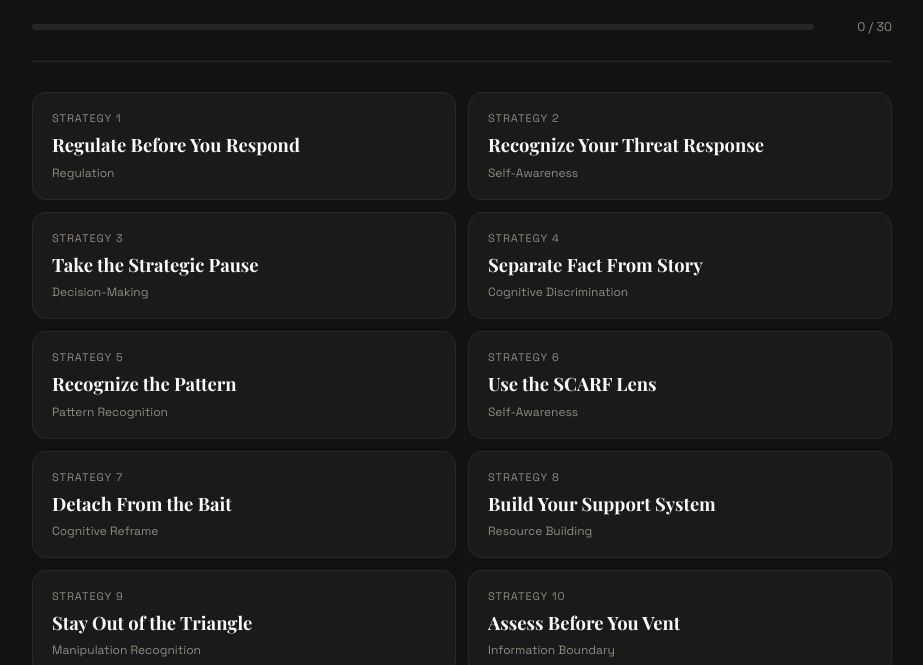
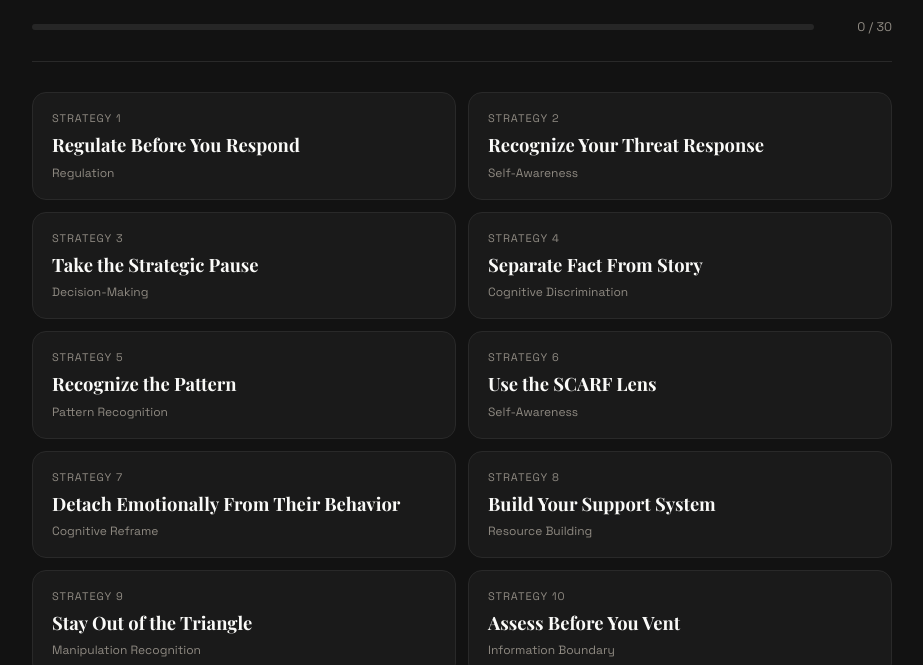
Before and after one commit to fearlessworkplace-stack/toxicworkplacechallengedashboard, a plain HTML site: page index.html in a window 1280 px wide. Shown: the part 170-835 px from the top of the page, without its empty margins (178-1101 px from the left). Drawn offline with nearby package versions, Linux system fonts and the light colour scheme; a web font is replaced by a local one.

Commit message:
Add files via upload

```diff
--- a/index.html
+++ b/index.html
@@ -179,14 +179,22 @@
   const TOOL_LINKS = {
     1: { name: 'Coping Skills Library', url: 'https://fearlessworkplace-stack.github.io/coping/' },
     2: { name: 'Threat Response Mirror Tool', url: 'https://fearlessworkplace-stack.github.io/threatresponse/' },
-    4: { name: 'Breaking the Loop prompts', url: '' },
     5: { name: 'Defense Matrix / Navigator', url: 'https://fearless-workp.replit.app/', label: 'Go Deeper', cta: 'Open the App' },
-    6: { name: 'SCARF reflection', url: 'https://fearlessworkplace-stack.github.io/scarf/' },
+    6: { name: 'SCARF Reflection', url: 'https://fearlessworkplace-stack.github.io/scarf/' },
     8: { name: 'Community + Support Map', url: '' },
-    11: { name: 'Boundary exercise', url: '' },
+    11: { name: 'Boundary Exercise', url: '' },
     12: { name: 'Pushing Back Professionally', url: 'https://fearlessworkplace-stack.github.io/pushback/' },
     13: { name: 'Hold the Line', url: 'https://fearlessworkplace-stack.github.io/holdtheline/' },
-    14: { name: 'Hold the Line', url: 'https://fearlessworkplace-stack.github.io/holdtheline/' }
+    14: { name: 'Hold the Line', url: 'https://fearlessworkplace-stack.github.io/holdtheline/' },
+    16: { name: 'Documentation Toolkit', url: '' },
+    17: { name: 'Documentation Toolkit', url: '' },
+    18: { name: 'Documentation Toolkit', url: '' },
+    20: { name: 'Conflict Style Compass', url: '' },
+    21: { name: 'Conflict Style Compass', url: '' },
+    22: { name: 'Conflict Style Compass', url: '' },
+    24: { name: 'Build the Case', url: '' },
+    29: { name: 'Documentation Toolkit', url: '' },
+    30: { name: 'Strategy Dashboard', url: '' }
   };
 
   function phaseFor(n){
@@ -201,7 +209,7 @@
     { n:4, title:'Separate Fact From Story', category:'Cognitive Discrimination', phrase:'Do I think so, or do I know so?', why:'Facts, assumptions, motives, and predictions blur together fast, and once they do it becomes hard to respond to what actually happened instead of what you have concluded it means. Sorting them keeps your strategy built on solid ground.', how:'Write down what could be verified by a witness, then separate interpretation, prediction, motive, and assumption from the observable facts.' },
     { n:5, title:'Recognize the Pattern', category:'Pattern Recognition', phrase:'Once you can name the pattern, it stops feeling random.', why:'A single incident can be ambiguous, but repetition tells you something. Naming the specific tactic instead of reacting to a vague sense of wrongness gives you a starting point for a real response.', how:'Classify what you are seeing instead of treating every incident as isolated: exclusion, intimidation, moving rules, reputation attacks, information control, blame shifting, reality distortion, or other repeatable tactics.' },
     { n:6, title:'Use the SCARF Lens', category:'Self-Awareness', phrase:'Figure out why this hits as hard as it does.', why:'Not every rough interaction lands the same way. Something specific gets hit, your status, your certainty, your control, your connection, or the fairness of how you were treated. Naming the trigger tells you what you are actually responding to.', how:'Identify whether the threat is to status, certainty, autonomy, relatedness, or fairness. Knowing the trigger helps you separate intensity from strategy.' },
-    { n:7, title:'Detach From the Bait', category:'Cognitive Reframe', phrase:'Their behavior can affect you without becoming the center of your attention.', why:'Personalizing someone else\'s dysfunction increases rumination and gives their opinion of you more weight than it has earned. Studying the broader pattern instead of just your interaction with them makes the behavior easier to see clearly.', how:'Study the broader pattern, stop chasing explanations or approval, and respond to the behavior in front of you instead of getting pulled into the emotional weather around it.' },
+    { n:7, title:'Detach Emotionally From Their Behavior', category:'Cognitive Reframe', phrase:'Their behavior can affect you without defining you.', why:'Personalizing someone else\'s dysfunction increases rumination and gives their opinion of you more weight than it has earned. Studying the broader pattern instead of just your interaction with them makes the behavior easier to see clearly.', how:'Study the broader pattern instead of making every interaction a verdict on you. Separate their behavior from your identity, reduce personalization, and keep your attention on what you can control.' },
     { n:8, title:'Build Your Support System', category:'Resource Building', phrase:'Work cannot be your only reality check.', why:'Carrying a workplace problem without outside perspective makes it feel bigger and harder to evaluate accurately. Different people are useful for different things, and naming which kind you need keeps you from defaulting to venting on repeat.', how:'Choose support outside work for different jobs: listening, reality-checking, problem-solving, perspective, and helping you stay connected to the rest of your life.' },
     { n:9, title:'Stay Out of the Triangle', category:'Manipulation Recognition', phrase:'Do not become somebody else\'s messenger, jury, or ammunition.', why:'Getting pulled into gossip, side-taking, or message-carrying creates exposure and can drag you into a conflict that was never yours. Redirecting people back to each other keeps the exposure where it belongs.', how:'Recognize triangulation, refuse side-taking, do not carry messages, and do not help build a case about someone based on claims you did not witness.' },
     { n:10, title:'Assess Before You Vent', category:'Information Boundary', phrase:'Your words can become material.', why:'Frustration shared with the wrong person can travel further than intended and get used in ways you did not plan for. Checking the audience and the risk before you speak protects you later.', how:'Before you share frustration, assess the audience, the relationship, the risk, and whether you would be comfortable hearing your exact words repeated to someone with power over you.' },
@@ -209,22 +217,22 @@
     { n:12, title:'Push Back Professionally', category:'Communication Strategy', phrase:'Use the lowest level of pushback that still protects you.', why:'Jumping straight to the strongest response spends capital you might need later and can escalate a situation that a smaller move would have handled. Moving up the spectrum only as needed keeps your options open.', how:'Move up the response spectrum only as needed: question, clarify, correct, state the problem, then escalate when the situation or risk requires it.' },
     { n:13, title:'Hold the Line', category:'Boundary', phrase:'Every time you cave, you teach them how much pressure changes your no.', why:'Repeated explanation signals that pushing back reopens the issue. Holding steady without re-justifying is what makes a boundary mean something over time.', how:'Expect testing. Repeat the limit without adding new explanations, watch for tactic changes, and follow through when the behavior continues or escalates.' },
     { n:14, title:'Build Your Tolerance for Discomfort', category:'Distress Tolerance', phrase:'Build your tolerance for discomfort.', why:'The urge to make discomfort stop right away is usually what leads to a worse decision than the discomfort itself. Most distress peaks and drops on its own if you let it run its course instead of acting to end it immediately.', how:'After you hold a boundary or push back, resist the urge to fix the other person\'s reaction, over-explain, chase reassurance, or undo your decision just to make the discomfort stop.' },
-    { n:15, title:'Protect Your Identity Outside Work', category:'Recovery / Life Structure', phrase:'Your job cannot become your entire world.', why:'The more of your identity work occupies, the more power a bad day at work has over how you feel about your life overall. Protecting relationships, interests, and routines outside the job keeps that power in check.', how:'Deliberately protect relationships, interests, routines, learning, and parts of your identity that have nothing to do with the workplace problem.' },
-    { n:16, title:'Triage the Response', category:'Decision-Making', phrase:'Not everything deserves the same level of response.', why:'Responding to everything at the same intensity drains capacity you could spend somewhere it counts. Sorting a situation by impact, pattern, and your actual objective tells you how much response it earns.', how:'Decide whether to ignore, monitor, clarify, correct, address, document, escalate, or exit based on impact, pattern, power, evidence, and your actual objective.' },
-    { n:17, title:'Use Gray Rock Strategically', category:'Exposure Management', phrase:'Stop giving manipulative behavior extra fuel.', why:'Reactive, emotional, or entertaining responses can be exactly what keeps someone engaged in provoking you. Becoming brief and predictable removes the payoff without requiring you to ignore work that still needs attention.', how:'When engagement has low payoff, become brief, neutral, predictable, and uninteresting without becoming passive about work that still needs to be addressed.' },
-    { n:18, title:'End the Conversation', category:'Boundary', phrase:'You are allowed to be done talking.', why:'Staying in a conversation past its useful point can increase conflict without producing anything new. Closing it, redirecting, or leaving protects time and energy that continued explaining will not get back.', how:'Recognize when the conversation has stopped producing anything useful. Close it, redirect to the work, defer it, or leave rather than staying trapped in explanation and defense.' },
-    { n:19, title:'Match the Conflict Style', category:'Conflict Strategy', phrase:'Stop using the same approach on every problem.', why:'Different situations call for different levels of engagement, and defaulting to one style regardless of stakes or power means you are often using the wrong tool for what is in front of you.', how:'Choose competing, collaborating, compromising, avoiding, or accommodating based on stakes, power, safety, relationship, time, and goal instead of default habit.' },
-    { n:20, title:'Confront the Behavior', category:'Communication Technique', phrase:'Address what happened, not who you think they are.', why:'Observable behavior is easier to address and harder to dismiss than a conversation about someone\'s character or motives. Describing what happened invites a response instead of defensiveness.', how:'Use behavior-based confrontation: describe the specific behavior, the work impact, what needs to change, and the next step. DESC can structure the message when useful.' },
-    { n:21, title:'Write for the Record', category:'Communication Technique', phrase:'Your written response should survive being forwarded.', why:'Whatever gets written while activated is the version that ends up saved, forwarded, and read back later. Keeping communication brief and factual protects the record you are building.', how:'Use brief, informative, factual, and firm communication. Remove motive language, emotional dumping, and extra explanation before you send.' },
-    { n:22, title:'Document Strategically', category:'Evidence Building', phrase:'Write the record, not the memoir.', why:'Good documentation preserves facts, patterns, and decisions without turning into an emotional account of everything that felt wrong. Knowing what belongs in the record is a skill of its own.', how:'Capture dates, exact language, decisions, witnesses, work impact, and follow-up. Build a usable pattern instead of a diary of everything that felt wrong.' },
-    { n:23, title:'Make the Concern Actionable', category:'Escalation Preparation', phrase:'Do not hand someone a long story and hope they figure out what you need.', why:'Decision-makers need a usable problem, not a sprawling account. Naming the pattern, the impact, and the specific outcome you want makes it far easier for someone else to act.', how:'Present the pattern, strongest examples, impact, what you already tried, and the specific outcome or intervention you are asking for.' },
-    { n:24, title:'Escalate Strategically', category:'Risk Assessment', phrase:'Escalation is a tool, not a reflex.', why:'Escalation can create risk as well as opportunity, and how it is handled changes the outcome. Knowing the route, the evidence, and what you need before you escalate keeps the odds in your favor.', how:'Choose the route, timing, evidence, framing, and requested outcome. Escalate when the likely benefit justifies the exposure and you know what you need from the person receiving it.' },
-    { n:25, title:'Protect Your Reputation', category:'Reputation Strategy', phrase:'Do not let somebody else become the only narrator of your work.', why:'Your professional standing should not depend on one person\'s memory or mood. A running record of your own results protects your narrative from being overwritten.', how:'Keep a wins file, preserve positive feedback and results, make useful work visible, and maintain credible relationships before a reputation problem starts.' },
-    { n:26, title:'Build Allies Before You Need Them', category:'Political Skill', phrase:'Relationships are strategic infrastructure.', why:'Relationships provide information, credibility, and options that a single manager or team cannot. Waiting until a crisis to build them is too late to get the benefit.', how:'Build reciprocal, trustworthy relationships across the workplace so you are not isolated when information, support, context, or influence matters.' },
-    { n:27, title:'Map the Real Power', category:'Political Skill', phrase:'The org chart is not the whole story.', why:'Formal authority and real influence do not always line up, and assuming they do can mean asking the wrong person for help or protection. Knowing who actually controls information and decisions tells you where to direct your effort.', how:'Identify who controls information, access, decisions, resources, credibility, and opportunities; who influences whom; and where informal alliances actually run.' },
-    { n:28, title:'Build Influence Without Authority', category:'Political Skill', phrase:'Being right is not the same as being influential.', why:'An idea with no formal power behind it still has to travel through interests, incentives, and relationships to go anywhere. Reading that terrain is what gets a good idea adopted instead of ignored.', how:'Read the interests, incentives, timing, and relationships around a decision. Adapt how you position an idea so it can travel through the system without formal authority.' },
-    { n:29, title:'Build Career Leverage', category:'Resource Building', phrase:'You feel less trapped when you have options.', why:'Leverage gives you more choices inside and outside the organization, even with no plan to leave. Keeping your skills, network, and visibility current is ongoing maintenance, not an exit plan.', how:'Keep your resume, network, skills, visibility, and external options current so staying is a choice rather than the only available move.' },
-    { n:30, title:'Choose Your Strategy', category:'Decision-Making (Capstone)', phrase:'Stop reacting case by case. Decide how you are going to play this.', why:'This is the capstone. The purpose of the whole challenge is increasing your ability to choose deliberately instead of reacting on autopilot.', how:'Assess the pattern, power, risk, objective, evidence, and options. Choose what to tolerate, address, document, escalate, reduce exposure to, or leave, then reassess as the situation changes.' }
+    { n:15, title:'Change the Climate', category:'Psychological Protection', phrase:'Do not let the most negative person set the emotional temperature around you.', why:'Emotional contagion spreads through a team without anyone choosing it, and the loudest cynicism in the room usually wins by default. Reinforcing competence, humor, and progress on purpose keeps someone else\'s mood from setting the tone for everyone.', how:'Notice emotional contagion as it happens. Deliberately reinforce competence, humor, progress, and constructive connection so someone else\'s cynicism or volatility does not become the climate you operate in.' },
+    { n:16, title:'Create the Record', category:'Evidence Building', phrase:'Make the paper trail before you know you need it.', why:'A record built after a conflict starts looks reconstructed, while one built as a normal habit looks credible. Documenting decisions and instructions as they happen protects you long before you know you will need the proof.', how:'Build documentation into normal work: recap decisions, deadlines, ownership, approvals, scope changes, priority changes, and verbal instructions in writing so the record is harder to rewrite later.' },
+    { n:17, title:'Build Your Evidence File', category:'Evidence Building', phrase:'Preserve the material that lets someone else reach the conclusion.', why:'Stating your interpretation is easy to dismiss, but the underlying material speaks for itself. Saving the original instructions, messages, and changes lets a reader draw the same conclusion you did without being told what to think.', how:'Save the before-and-after evidence: original instructions, earlier praise, changed deadlines, policy language, reassigned work, screenshots, messages, and other material that supports what changed without stating the conclusion for them.' },
+    { n:18, title:'Document Your Wins', category:'Performance Protection', phrase:'Do not leave your competence in somebody else\'s memory.', why:'Memory is unreliable and selective, especially for someone with a reason to remember you unfavorably. A running record of your own results means your competence does not depend on anyone else\'s recollection.', how:'Keep a running record of results, praise, completed projects, improvements, problems solved, leadership, invisible labor, and other outcomes so you can show what you contributed.' },
+    { n:19, title:'Protect Your Reputation', category:'Reputation Strategy', phrase:'Make it harder for one person to control how everybody else sees you.', why:'A single hostile narrator can shape how a whole team sees your work if nobody else has visibility into it. Building real relationships and making your contributions visible gives other people their own basis for judging you.', how:'Build real working relationships with people who know your work, make useful contributions visible, correct false narratives when needed, protect credit, and maintain credible connections before you need them.' },
+    { n:20, title:'Assess Your Conflict Style', category:'Conflict Strategy', phrase:'Know your default before you decide how to handle the conflict.', why:'Everyone defaults to a conflict style under pressure, and that default is not always the right tool for what is happening. Naming your pattern is the first step to choosing your response instead of running it automatically.', how:'Identify your default conflict style and how it helps or hurts you under pressure. Notice whether you tend to avoid, accommodate, compete, compromise, or collaborate before choosing your response.' },
+    { n:21, title:'Have the Direct Conversation', category:'Conflict Resolution', phrase:'Address the problem clearly before it becomes a bigger one.', why:'Problems left unaddressed rarely stay the same size, and avoiding the conversation often costs more than having it. A clear, specific conversation gives the other person the chance to actually respond to the issue.', how:'Prepare a direct conversation around the behavior or work issue: what happened, the impact, what needs to change, and what you are asking for. Keep the focus on the problem you need to solve.' },
+    { n:22, title:'Flex Your Style', category:'Conflict Strategy', phrase:'Do not use the same conflict style on every problem.', why:'The style that works with a peer will not always work with someone who holds power over you, and treating every conflict the same way limits what you can accomplish. Reading the situation and adjusting your approach is what makes conflict skill useful instead of habitual.', how:'Adjust your approach based on stakes, power, safety, relationship, time, and the other person\'s response. Use the style that best serves the goal instead of defaulting to habit.' },
+    { n:23, title:'Know When to Escalate', category:'Escalation Decision', phrase:'Direct resolution has limits.', why:'Some situations genuinely cannot be resolved at the level where they started, and waiting too long to move them can cost you options. Assessing whether direct resolution is working tells you when it is time to take the issue higher.', how:'Assess whether the issue has been addressed appropriately, whether the behavior is continuing, whether direct resolution is safe or realistic, and whether the risk or authority required now belongs at a higher level.' },
+    { n:24, title:'Build the Case', category:'Strategic Escalation', phrase:'Do not escalate with a pile. Escalate with a case.', why:'A stack of complaints is harder to act on than a clear, organized concern. Structuring what you already have into a defined issue, an impact, and a specific ask is what makes escalation land.', how:'Organize the concern so another person can evaluate it: define the issue, explain the impact, select the evidence that establishes the problem, note what you have already tried when relevant, and make a specific workable ask.' },
+    { n:25, title:'Know Your Terrain', category:'Situational Assessment', phrase:'Before you escalate, understand the system you are moving through.', why:'Escalating without understanding the terrain means guessing at who has authority, what the actual process is, and what a route can realistically change. Knowing the system first tells you where an escalation is likely to go.', how:'Identify formal expectations, relevant policies and channels, decision routes, unwritten norms, communication pathways, who owns which decisions, and what each route can realistically change.' },
+    { n:26, title:'Map the Power', category:'Political Skill / Situational Assessment', phrase:'The org chart is not the whole power structure.', why:'Formal titles do not always match who actually controls information, access, and decisions. Mapping the real influence in a workplace tells you who is worth talking to and who only looks like the right person on paper.', how:'Map formal authority and informal influence: who controls information, access, decisions, resources, credibility, and opportunities; who influences whom; and whose view of your work carries weight.' },
+    { n:27, title:'Build Allies', category:'Political Skill / Resource Building', phrase:'Do not wait until you are isolated to build relationships.', why:'Relationships built during a crisis look transactional and rarely hold up under pressure. Building reciprocal, credible connections before you need them is what gives you real support when a situation gets difficult.', how:'Strengthen legitimate, reciprocal working relationships with people who know your work, provide context, share accurate information, offer practical help, or can independently speak to your credibility.' },
+    { n:28, title:'Choose Your Timing', category:'Political Skill / Decision-Making', phrase:'The right response at the wrong time can still cost you leverage.', why:'The same accurate point can land completely differently depending on when it is raised. Reading the timing around a decision is often what determines whether being right actually changes anything.', how:'Assess urgency, evidence, audience, decision points, and consequences. Decide when to raise the issue, when to put it in writing, when to wait, and when timing changes the odds of being heard.' },
+    { n:29, title:'Notice What Changes After You Act', category:'Pattern Recognition / Risk Assessment', phrase:'Your response gives you information about the system.', why:'What happens after you set a boundary or escalate tells you something real about how the system responds to you. Tracking the actual changes instead of assuming an outcome keeps your next move based on evidence.', how:'Compare before and after. Track changes in assignments, access, scrutiny, feedback, expectations, communication, or relationships after you set a boundary, correct misinformation, or escalate, then document facts before interpreting the change.' },
+    { n:30, title:'Build Your Strategy Map', category:'Decision-Making (Capstone)', phrase:'Stop reacting case by case. Build a plan for how you will operate.', why:'This is the capstone. The whole challenge builds toward the ability to choose a response on purpose instead of reacting to whatever happens next.', how:'Pull the challenge together: decide what you will respond to, document, clarify, make visible, work around, seek support for, escalate, reduce exposure to, or leave. Define what would make you change strategy.' }
   ];
 
   function unlockDate(n){
```
